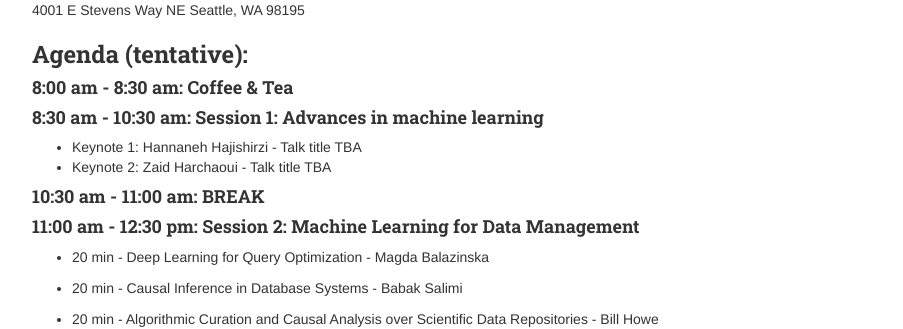
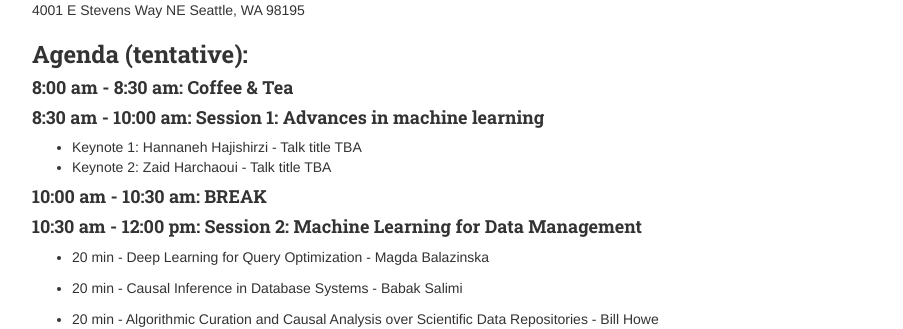
Before and after one commit to uwdb/website, a Jekyll site: the page built from events/workshop/2018/machine_learning.markdown, in a window 1280 px wide. Shown: the part 305-634 px from the top of the page, without its empty margins (123-1026 px from the left). Built offline with Jekyll 4.4.1, drawn with Linux system fonts in a browser that asks for light colours; nearby versions of some CDN libraries.

Commit message:
Update machine_learning.markdown

```diff
--- a/events/workshop/2018/machine_learning.markdown
+++ b/events/workshop/2018/machine_learning.markdown
@@ -22,13 +22,13 @@
 
 #### 8:00 am - 8:30 am:  Coffee & Tea
 
-#### 8:30 am - 10:30 am:  Session 1: Advances in machine learning
+#### 8:30 am - 10:00 am:  Session 1: Advances in machine learning
 - Keynote 1: Hannaneh Hajishirzi  - Talk title TBA
 - Keynote 2: Zaid Harchaoui - Talk title TBA
 
-#### 10:30 am - 11:00 am: BREAK
+#### 10:00 am - 10:30 am: BREAK
 
-#### 11:00 am - 12:30 pm: Session 2: Machine Learning for Data Management
+#### 10:30 am - 12:00 pm: Session 2: Machine Learning for Data Management
 - 20 min - Deep Learning for Query Optimization - Magda Balazinska
 
 - 20 min - Causal Inference in Database Systems - Babak Salimi
```
